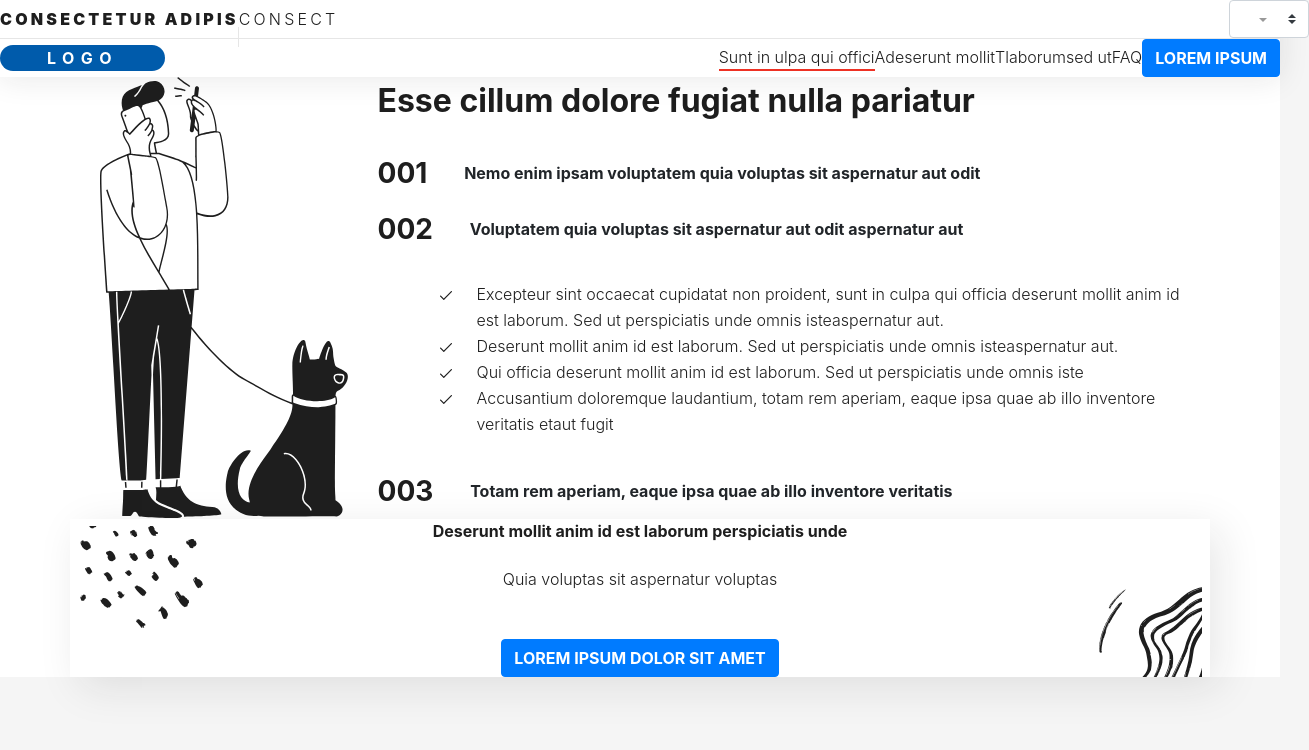
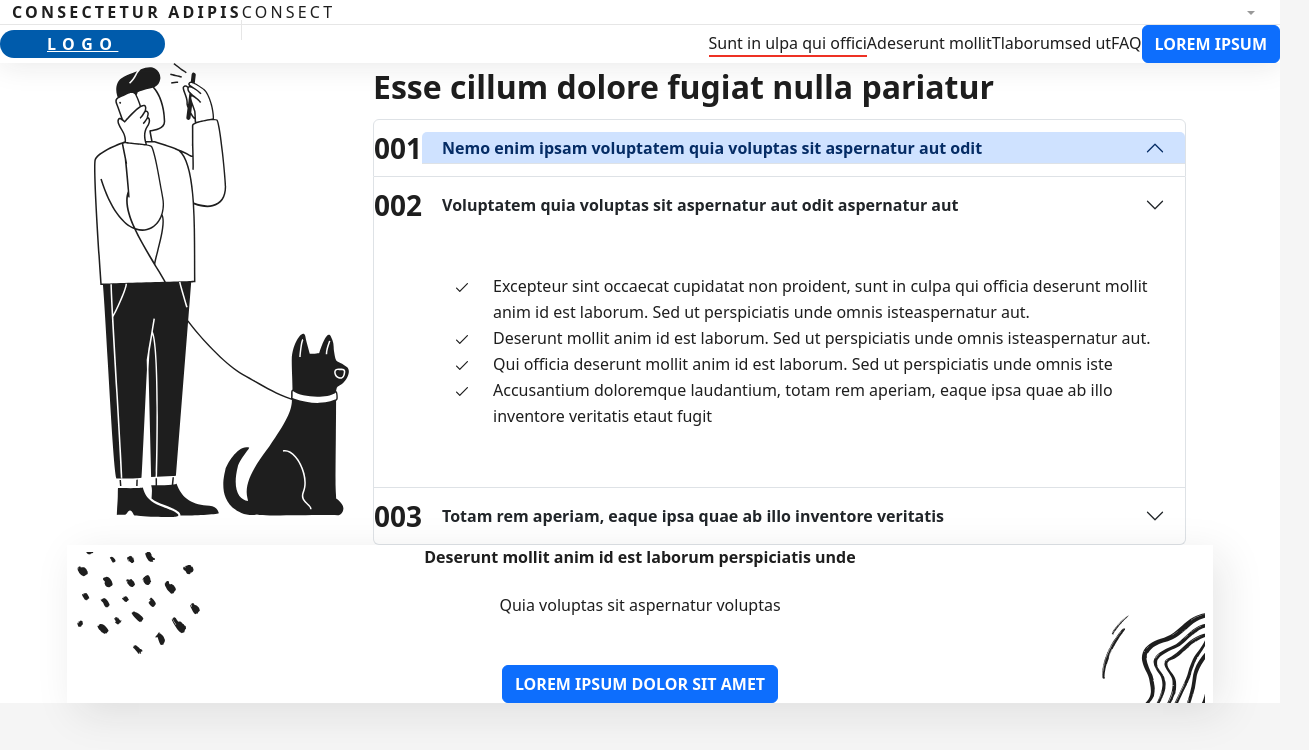
Before and after one commit to Lifanovaa25/B_M, a website: page src/index.html in a window 1280 px wide. Shown: the whole page, 1309 px wide, since content can reach past the window. Drawn offline with nearby package versions, Linux system fonts and the light colour scheme; files that its build step writes are made by us from their sources; some icons are missing; files whose address does not match are found by name.

Commit message:
bottstrapfix

```diff
--- a/gulpfile.js
+++ b/gulpfile.js
@@ -135,7 +135,7 @@ gulp.task(
   "default",
   gulp.series(
     "clean",
-    gulp.parallel("html", "css", "scss", "js", "img", "fonts"),
+    gulp.parallel("html",  "scss", "js", "img", "fonts"),
     gulp.parallel("server", "watch")
   )
 );
--- a/package.json
+++ b/package.json
@@ -28,9 +28,10 @@
     "gulp-server-livereload": "^1.0.1",
     "gulp-sourcemaps": "^2.6.5",
     "hello": "^0.6.2",
-    "sass": "1.77.6"
+    "sass": "^1.80.7"
   },
   "dependencies": {
+    "bootstrap": "^5.3.3",
     "gulp-concat": "^2.6.1",
     "gulp-gh-pages": "^0.5.4",
     "gulp-htmlmin": "^5.0.1",
--- a/src/assets/scss/main.scss
+++ b/src/assets/scss/main.scss
@@ -5,6 +5,44 @@
 @use './blocks/header';
 @use './blocks/accordion';
 
+
+
+
+
+@import "./node_modules/bootstrap/scss/bootstrap";
+
+// Custom.scss
+// Option B: Include parts of Bootstrap
+
+// 1. Include functions first (so you can manipulate colors, SVGs, calc, etc)
+@import "./node_modules/bootstrap/scss/functions";
+
+// 2. Include any default variable overrides here
+
+// 3. Include remainder of required Bootstrap stylesheets (including any separate color mode stylesheets)
+@import "./node_modules/bootstrap/scss/variables";
+@import "./node_modules/bootstrap/scss/variables-dark";
+
+// 4. Include any default map overrides here
+
+// 5. Include remainder of required parts
+@import "./node_modules/bootstrap/scss/maps";
+@import "./node_modules/bootstrap/scss/mixins";
+@import "./node_modules/bootstrap/scss/root";
+
+// 6. Optionally include any other parts as needed
+@import "./node_modules/bootstrap/scss/utilities";
+@import "./node_modules/bootstrap/scss/reboot";
+@import "./node_modules/bootstrap/scss/type";
+@import "./node_modules/bootstrap/scss/images";
+@import "./node_modules/bootstrap/scss/containers";
+@import "./node_modules/bootstrap/scss/grid";
+@import "./node_modules/bootstrap/scss/helpers";
+
+// 7. Optionally include utilities API last to generate classes based on the Sass map in `_utilities.scss`
+@import "./node_modules/bootstrap/scss/utilities/api";
+
+// 8. Add additional custom code here
 * {
     margin: 0;
     padding: 0;
```
Also changed, not shown: 1 other file.
